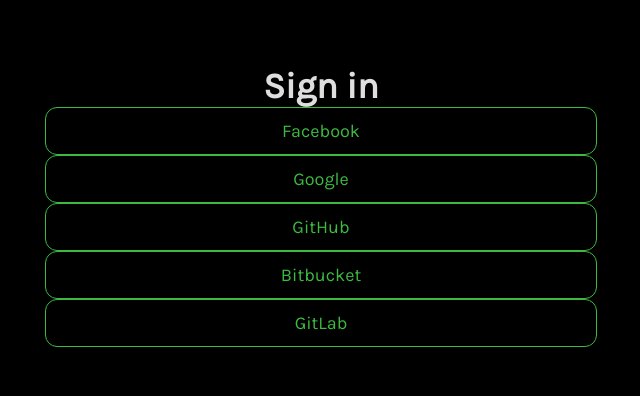
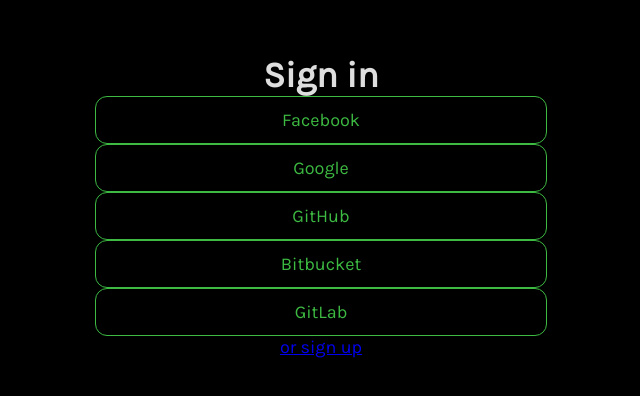
Before and after one commit to rarcz29/cnode-client, a React (Create React App) app: page /auth/login in a window 1280 px wide. Shown: the part 194-590 px from the top of the page, without its empty margins (319-959 px from the left). Built offline with nearby package versions, Linux system fonts and the light colour scheme.

Commit message:
Update auth pages

```diff
--- a/src/application/layouts/AuthLayout/style.ts
+++ b/src/application/layouts/AuthLayout/style.ts
@@ -12,7 +12,7 @@ export const AuthContainer = styled.div`
 `;
 
 export const InnerAuthContainer = styled.div`
-  max-width: 600px;
+  max-width: 500px;
   margin: 0 auto;
   padding: 0 24px;
 `;
--- a/src/application/views/SigninView/index.tsx
+++ b/src/application/views/SigninView/index.tsx
@@ -1,11 +1,13 @@
 import { AuthForm } from 'domain/account/AuthForm';
 import React from 'react';
+import { Link } from 'react-router-dom';
 import { PageWrapper } from './style';
 
 export const SigninView: React.FC = () => {
   return (
     <PageWrapper>
       <AuthForm type="login" />
+      <Link to="../register">or sign up</Link>
     </PageWrapper>
   );
 };
--- a/src/application/views/SignupView/index.tsx
+++ b/src/application/views/SignupView/index.tsx
@@ -1,11 +1,13 @@
 import { AuthForm } from 'domain/account/AuthForm';
 import React from 'react';
+import { Link } from 'react-router-dom';
 import { PageWrapper } from './style';
 
 export const SignupView: React.FC = () => {
   return (
     <PageWrapper>
       <AuthForm type="register" />
+      <Link to="../login">or sign in</Link>
     </PageWrapper>
   );
 };
```
